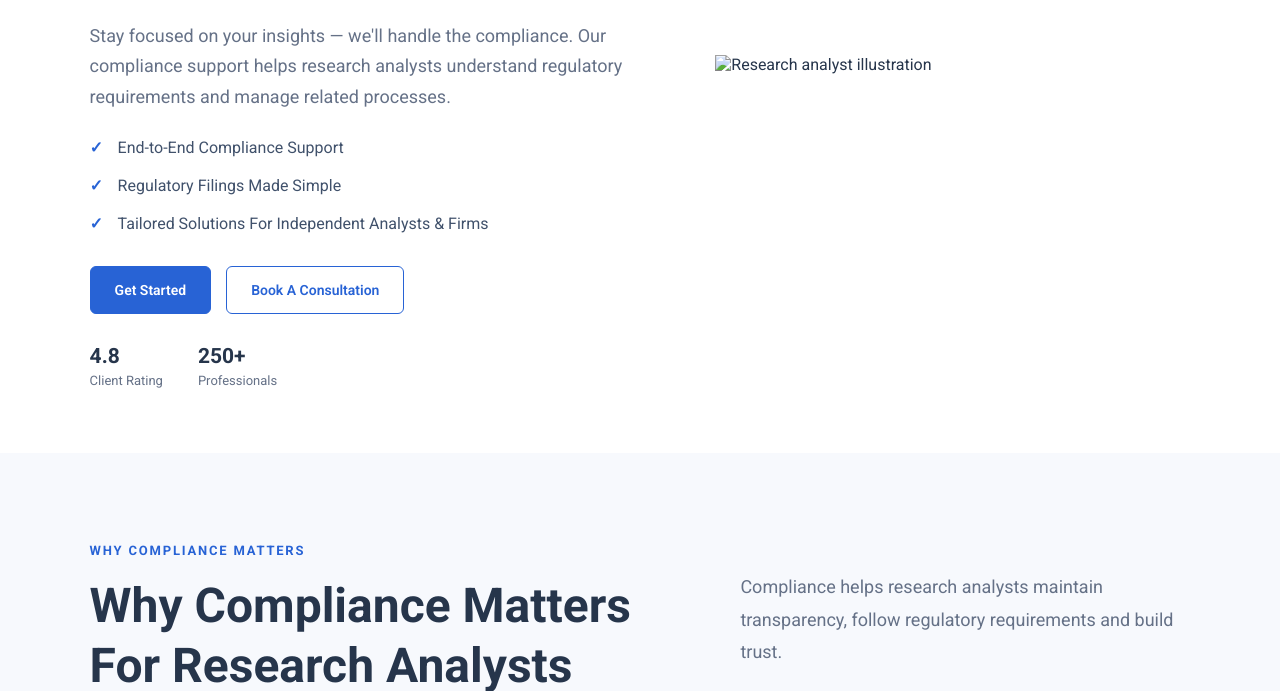
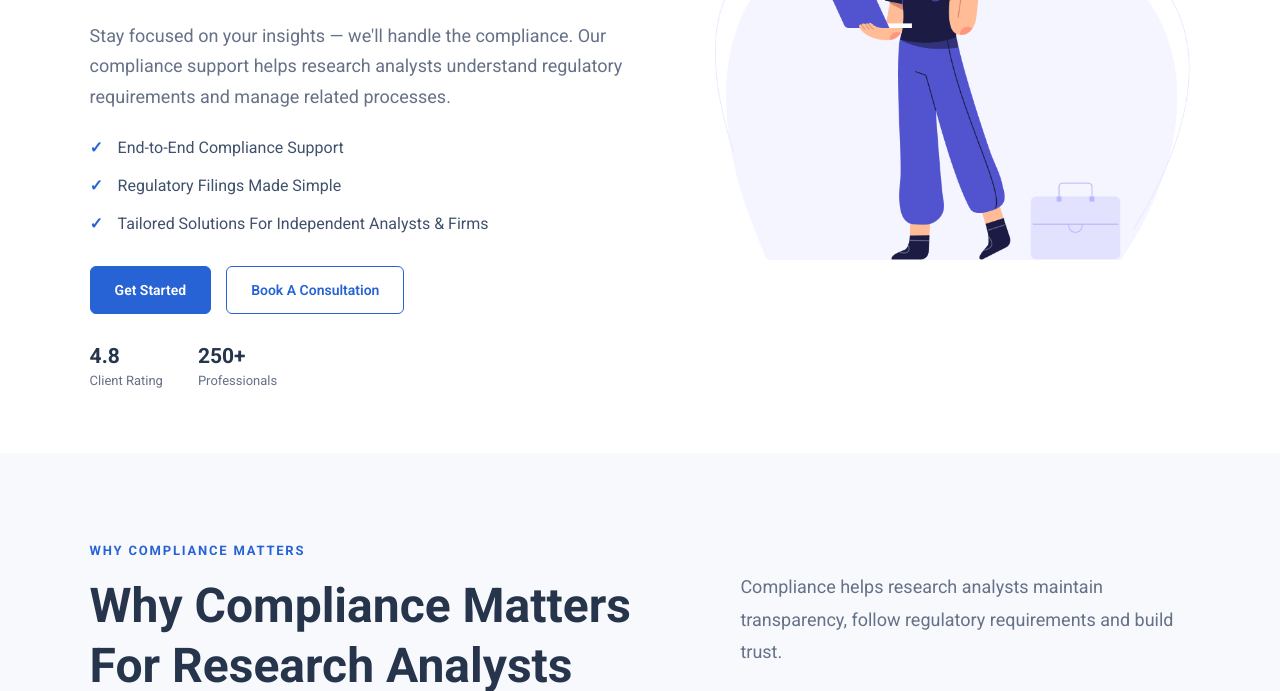
Before and after one commit to rajputpiyush491-commits/complisure-website, a plain HTML site: page index.html in a window 1280 px wide. Shown: the part 409-1100 px from the top of the page. Drawn offline with Linux system fonts and the light colour scheme.

Commit message:
Update index.html

```diff
--- a/index.html
+++ b/index.html
@@ -91,7 +91,7 @@
             </div>
 
             <div class="hero-image">
-                <img src="hero-illution.png"
+                <img src="hero-illustration.png"
                      alt="Research analyst illustration">
             </div>
 
```
